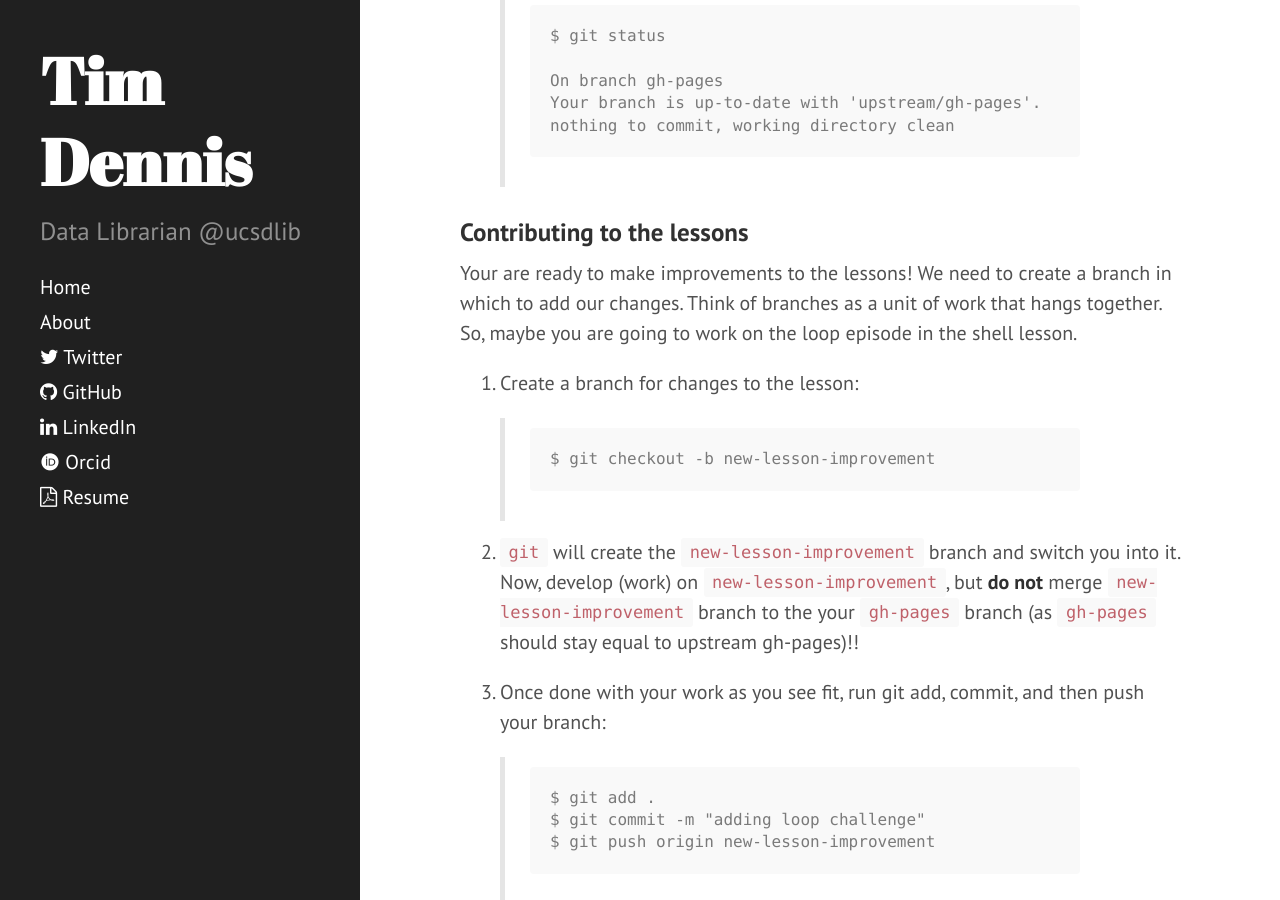
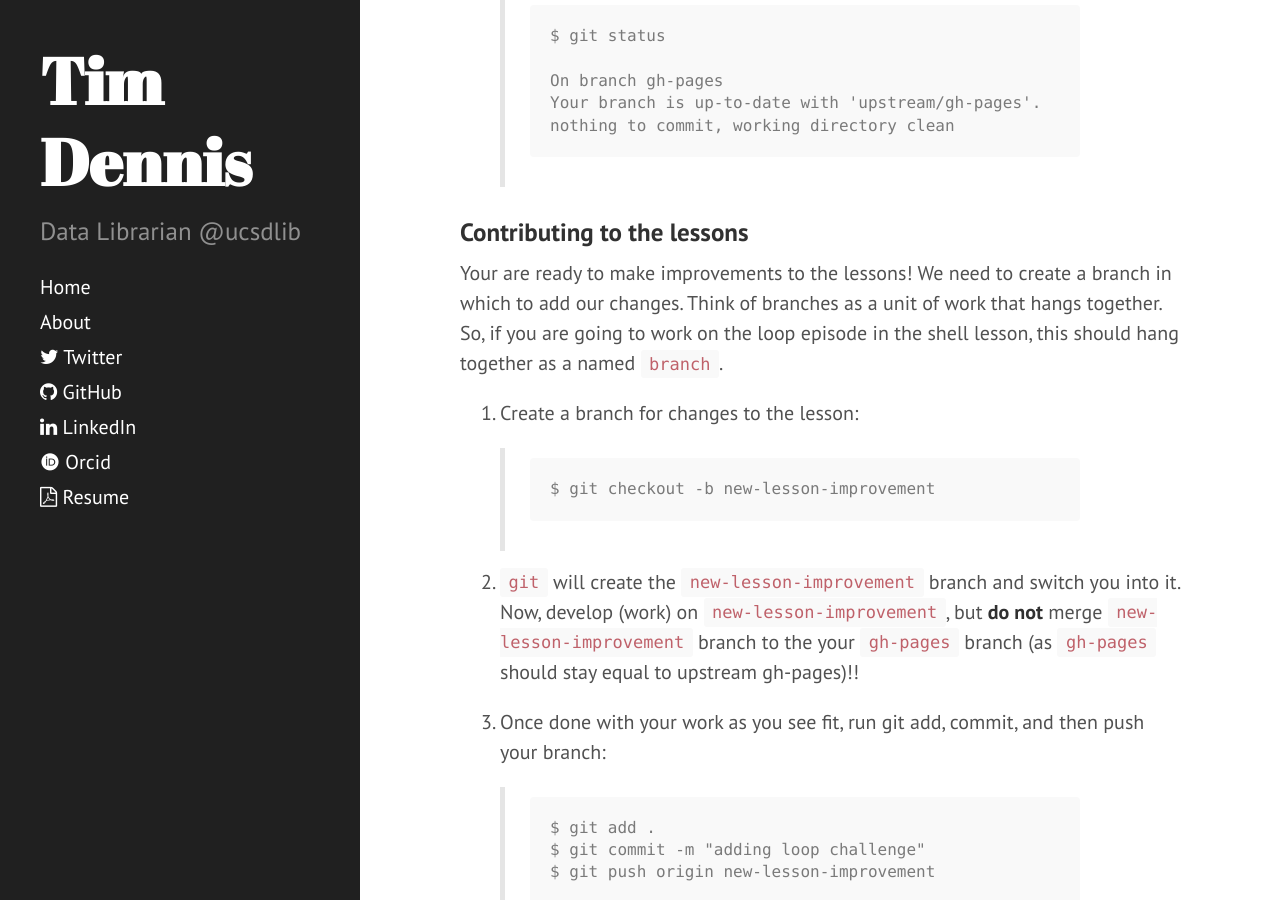
Before and after one commit to jt14den/jt14den.github.io, a Jekyll site: the page built from _posts/2016-07-25-contributing-carpentries.md, in a window 1280 px wide and 900 px high, scrolled down 3776 px. Built offline with Jekyll 4.4.1, drawn with Linux system fonts in a browser that asks for light colours; nearby versions of some CDN libraries; some web fonts are replaced.

Commit message:
Update 2016-07-25-contributing-carpentries.md

```diff
--- a/_posts/2016-07-25-contributing-carpentries.md
+++ b/_posts/2016-07-25-contributing-carpentries.md
@@ -90,7 +90,7 @@ Update 2016-08-28: Corrected the **Getting changes from the upstream default bra
 
 ### Contributing to the lessons
 
-Your are ready to make improvements to the lessons! We need to create a branch in which to add our changes. Think of branches as a unit of work that hangs together. So, maybe you are going to work on the loop episode in the shell lesson.
+Your are ready to make improvements to the lessons! We need to create a branch in which to add our changes. Think of branches as a unit of work that hangs together. So, if you are going to work on the loop episode in the shell lesson, this should hang together as a named  `branch`.
 
 4. Create a branch for changes to the lesson:
 
```
